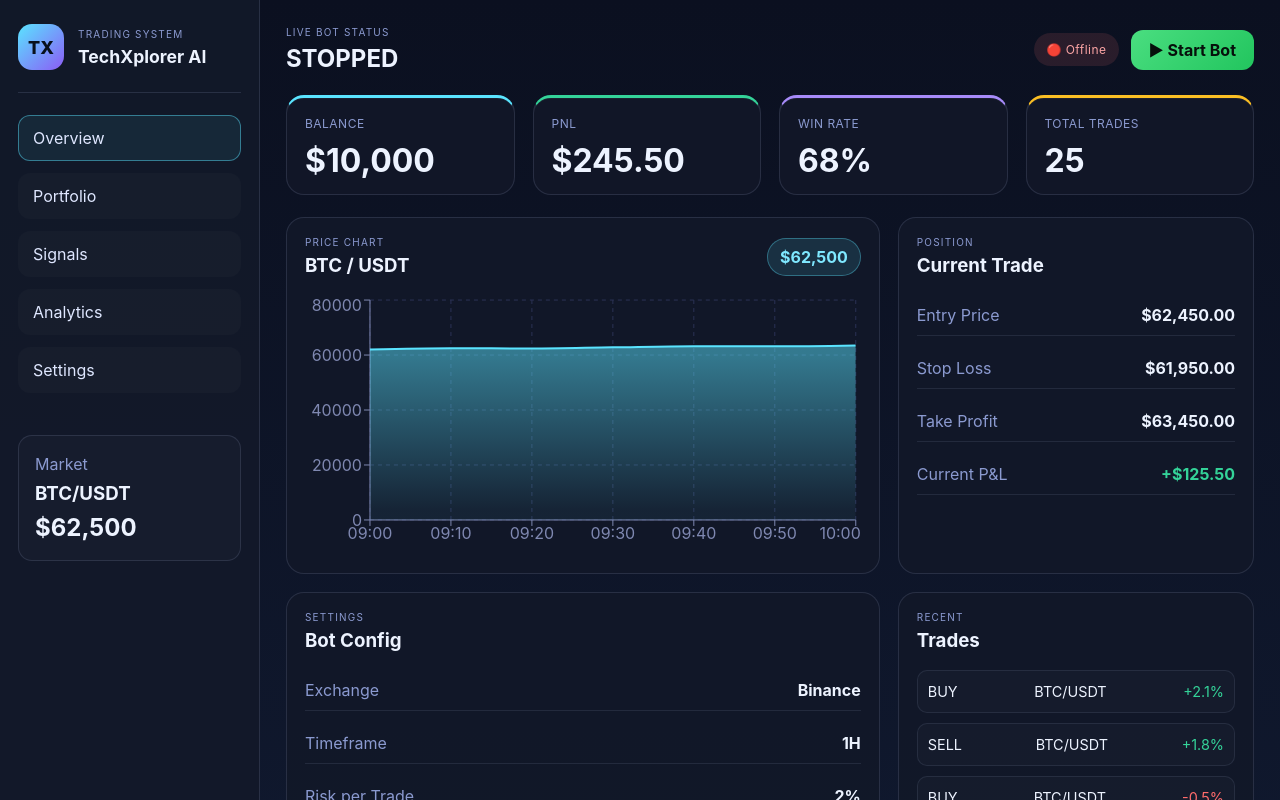
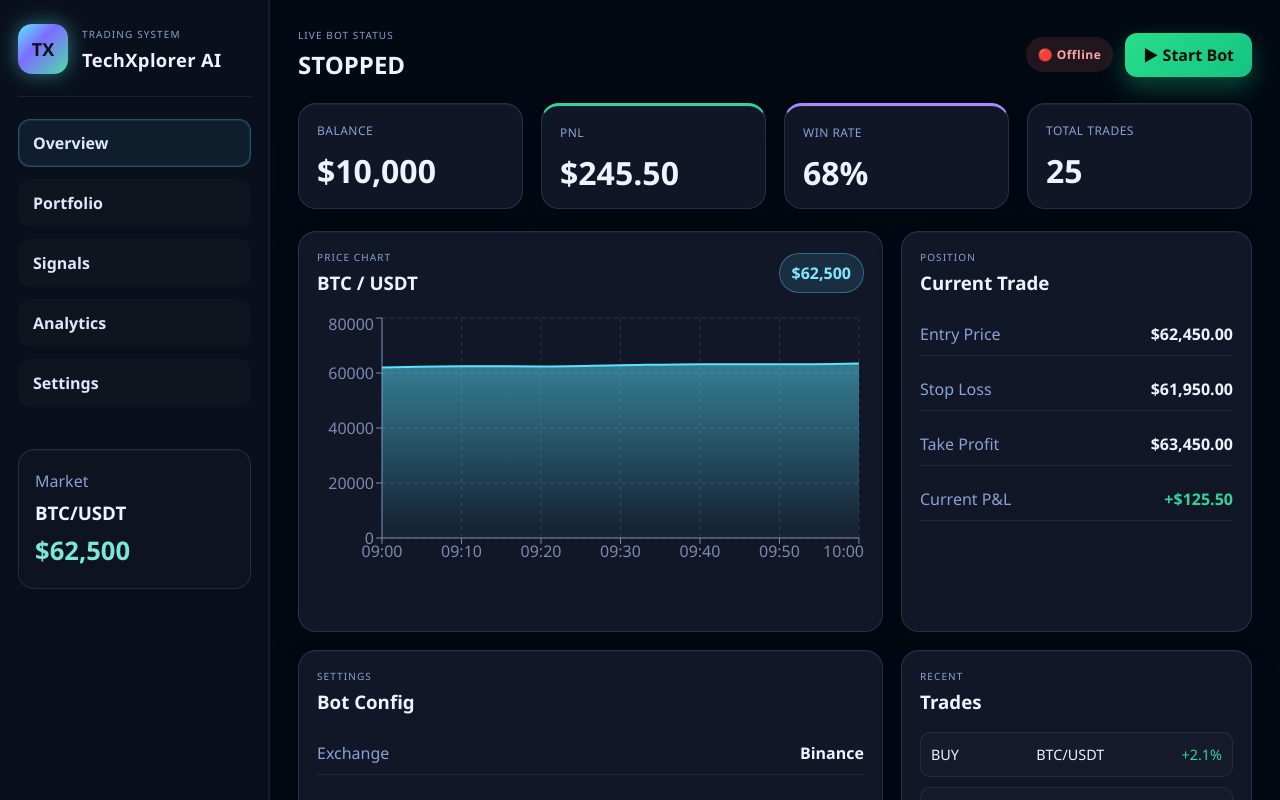
Before and after one commit to alijaan786khan-commits/TechXplorer-AI, a React (Create React App) app in the folder frontend/: page / in a window 1280 px wide. Shown: the top 800 px of the page. Built offline with nearby package versions, Linux system fonts and the light colour scheme; no server answers; the HTML template or start-up script is replaced by a standard one.

Commit message:
Take the dashboard to a more premium, high-end trading terminal style

```diff
--- a/frontend/src/index.css
+++ b/frontend/src/index.css
@@ -5,17 +5,17 @@
 html, body, #root {
   margin: 0;
   height: 100%;
-  font-family: -apple-system, BlinkMacSystemFont, 'Segoe UI', 'Roboto', 'Oxygen',
-    'Ubuntu', 'Cantarell', 'Fira Sans', 'Droid Sans', 'Helvetica Neue',
-    sans-serif;
-  -webkit-font-smoothing: antialiased;
-  -moz-osx-font-smoothing: grayscale;
-  background: #0b1020;
+  font-family: 'Segoe UI', Inter, sans-serif;
+  background: #040b14;
   color: #edf3ff;
 }
 
 body {
   min-height: 100vh;
+  background:
+    radial-gradient(circle at 12% 10%, rgba(90, 200, 255, 0.18), transparent 22%),
+    radial-gradient(circle at 90% 80%, rgba(56, 189, 248, 0.12), transparent 20%),
+    linear-gradient(180deg, #030b16 0%, #071522 100%);
 }
 
 button {
@@ -26,14 +26,15 @@ button {
 .app-shell {
   display: flex;
   min-height: 100vh;
-  background: linear-gradient(180deg, #0b1020 0%, #10192f 100%);
+  background: rgba(3, 10, 18, 0.96);
 }
 
 .sidebar {
-  width: 260px;
-  background: rgba(18, 24, 41, 0.96);
-  border-right: 1px solid rgba(143, 153, 191, 0.18);
+  width: 270px;
+  background: rgba(10, 17, 28, 0.96);
+  border-right: 1px solid rgba(138, 163, 221, 0.12);
   padding: 24px 18px;
+  box-shadow: inset -1px 0 0 rgba(255,255,255,0.04);
 }
 
 .brand-block {
@@ -41,28 +42,29 @@ button {
   align-items: center;
   gap: 14px;
   padding-bottom: 22px;
-  border-bottom: 1px solid rgba(143, 153, 191, 0.18);
+  border-bottom: 1px solid rgba(138, 163, 221, 0.12);
 }
 
 .brand-icon {
-  width: 46px;
-  height: 46px;
+  width: 50px;
+  height: 50px;
   border-radius: 14px;
   display: flex;
   align-items: center;
   justify-content: center;
-  background: linear-gradient(135deg, #5ae4ff, #8b5cf6);
-  color: #08111d;
+  background: linear-gradient(135deg, #5ee7ff, #7d6cff 40%, #4be0a7);
+  color: #07141d;
   font-weight: 800;
   font-size: 18px;
+  box-shadow: 0 0 20px rgba(94, 231, 255, 0.45);
 }
 
 .eyebrow {
   margin: 0 0 6px;
-  letter-spacing: 0.12em;
+  letter-spacing: 0.11em;
   font-size: 10px;
   text-transform: uppercase;
-  color: #8b9ad0;
+  color: #8ba0d4;
 }
 
 h1, h2, h3, p {
@@ -70,7 +72,9 @@ h1, h2, h3, p {
 }
 
 .brand-block h1 {
-  font-size: 1.1rem;
+  font-size: 1.15rem;
+  font-weight: 700;
+  letter-spacing: 0.02em;
 }
 
 .nav-menu {
@@ -88,36 +92,40 @@ h1, h2, h3, p {
   border-radius: 12px;
   text-align: left;
   transition: 0.2s ease;
+  font-weight: 600;
 }
 
 .nav-item.active,
 .nav-item:hover {
-  border-color: rgba(90, 228, 255, 0.45);
-  background: rgba(90, 228, 255, 0.08);
+  background: rgba(92, 200, 255, 0.08);
+  border-color: rgba(92, 200, 255, 0.3);
+  box-shadow: inset 0 0 0 1px rgba(92, 200, 255, 0.1);
 }
 
 .mini-panel {
   margin-top: 20px;
   background: rgba(255, 255, 255, 0.02);
-  border: 1px solid rgba(143, 153, 191, 0.18);
-  border-radius: 14px;
-  padding: 18px 16px;
+  border: 1px solid rgba(138, 163, 221, 0.18);
+  border-radius: 16px;
+  padding: 20px 16px;
+  box-shadow: inset 0 1px 0 rgba(255,255,255,0.03);
 }
 
 .label {
-  color: #8b9ad0;
+  color: #8ba0d4;
   margin-bottom: 8px;
 }
 
 .value {
   margin-top: 8px;
-  font-size: 1.5rem;
+  font-size: 1.6rem;
   font-weight: 700;
+  color: #7ae7d9;
 }
 
 .main-panel {
   flex: 1;
-  padding: 26px;
+  padding: 28px;
   overflow-y: auto;
 }
 
@@ -130,7 +138,7 @@ h1, h2, h3, p {
 }
 
 .muted {
-  color: #8b9ad0;
+  color: #8ba0d4;
 }
 
 .topbar-actions {
@@ -144,6 +152,7 @@ h1, h2, h3, p {
   border-radius: 999px;
   font-size: 12px;
   letter-spacing: 0.04em;
+  font-weight: 700;
 }
 
 .connection.online {
@@ -159,18 +168,25 @@ h1, h2, h3, p {
 .primary-btn, .danger-btn {
   border: none;
   border-radius: 12px;
-  padding: 10px 18px;
+  padding: 11px 18px;
   font-weight: 700;
+  transition: transform 0.2s ease, box-shadow 0.2s ease;
+}
+
+.primary-btn:hover, .danger-btn:hover {
+  transform: translateY(-1px);
 }
 
 .primary-btn {
-  background: linear-gradient(135deg, #4ade80, #22c55e);
-  color: #06100b;
+  background: linear-gradient(135deg, #29dd8a, #14c483);
+  color: #04100c;
+  box-shadow: 0 10px 25px rgba(20, 196, 131, 0.35);
 }
 
 .danger-btn {
-  background: linear-gradient(135deg, #ef4444, #dc2626);
+  background: linear-gradient(135deg, #f85a5a, #d7263d);
   color: white;
+  box-shadow: 0 10px 25px rgba(215, 38, 61, 0.25);
 }
 
 .metrics-grid {
@@ -183,13 +199,13 @@ h1, h2, h3, p {
 .metric-card {
   padding: 18px 18px 14px;
   border-radius: 18px;
-  border: 1px solid rgba(143, 153, 191, 0.18);
-  background: rgba(18, 24, 41, 0.9);
-  box-shadow: inset 0 1px 0 rgba(255,255,255,0.04);
+  border: 1px solid rgba(138, 163, 221, 0.18);
+  background: rgba(18, 24, 41, 0.92);
+  box-shadow: inset 0 1px 0 rgba(255,255,255,0.05), 0 12px 22px rgba(0,0,0,0.12);
 }
 
 .metric-card p {
-  color: #8b9ad0;
+  color: #8ba0d4;
   margin-bottom: 10px;
   font-size: 12px;
   letter-spacing: 0.04em;
@@ -198,12 +214,13 @@ h1, h2, h3, p {
 
 .metric-card h3 {
   font-size: 2rem;
+  font-weight: 700;
 }
 
-.metric-card.blue { border-top: 3px solid #5ae4ff; }
+.metric-card.cyan { border-top: 3px solid #59d9ff; }
 .metric-card.green { border-top: 3px solid #34d399; }
 .metric-card.purple { border-top: 3px solid #a78bfa; }
-.metric-card.orange { border-top: 3px solid #fbbf24; }
+.metric-card.gold { border-top: 3px solid #fbbf24; }
 
 .content-grid, .bottom-grid {
   display: grid;
@@ -214,9 +231,10 @@ h1, h2, h3, p {
 
 .card {
   background: rgba(18, 24, 41, 0.96);
-  border: 1px solid rgba(143, 153, 191, 0.18);
+  border: 1px solid rgba(138, 163, 221, 0.18);
   border-radius: 18px;
   padding: 18px;
+  box-shadow: 0 12px 28px rgba(0,0,0,0.15), inset 0 1px 0 rgba(255,255,255,0.03);
 }
 
 .card-header {
@@ -227,16 +245,16 @@ h1, h2, h3, p {
 }
 
 .price-badge {
-  background: rgba(90, 228, 255, 0.12);
-  color: #7fe8ff;
-  border: 1px solid rgba(90, 228, 255, 0.35);
+  background: rgba(89, 217, 255, 0.12);
+  color: #81e8ff;
+  border: 1px solid rgba(89, 217, 255, 0.35);
   border-radius: 999px;
   padding: 8px 12px;
   font-weight: 700;
 }
 
 .chart-box {
-  height: 260px;
+  height: 300px;
 }
 
 .position-box, .settings-box {
@@ -250,25 +268,19 @@ h1, h2, h3, p {
   justify-content: space-between;
   align-items: center;
   padding: 10px 0;
-  border-bottom: 1px solid rgba(143, 153, 191, 0.14);
+  border-bottom: 1px solid rgba(138, 163, 221, 0.12);
 }
 
 .row span {
-  color: #8b9ad0;
+  color: #8ba0d4;
 }
 
-.empty-state {
-  display: flex;
-  align-items: center;
-  justify-content: center;
-  height: 150px;
-  color: #8b9ad0;
-  border: 1px dashed rgba(143, 153, 191, 0.25);
-  border-radius: 12px;
+.positive {
+  color: #5fe5aa;
 }
 
-.empty-state.small {
-  height: 90px;
+.negative {
+  color: #ff7b7b;
 }
 
 .trade-list {
@@ -283,7 +295,7 @@ h1, h2, h3, p {
   padding: 12px 10px;
   border-radius: 10px;
   background: rgba(255,255,255,0.02);
-  border: 1px solid rgba(143, 153, 191, 0.14);
+  border: 1px solid rgba(138, 163, 221, 0.12);
   font-size: 0.9rem;
 }
 
@@ -294,7 +306,7 @@ h1, h2, h3, p {
   .sidebar {
     width: 100%;
     border-right: none;
-    border-bottom: 1px solid rgba(143, 153, 191, 0.18);
+    border-bottom: 1px solid rgba(138, 163, 221, 0.18);
   }
   .metrics-grid,
   .content-grid,
```
